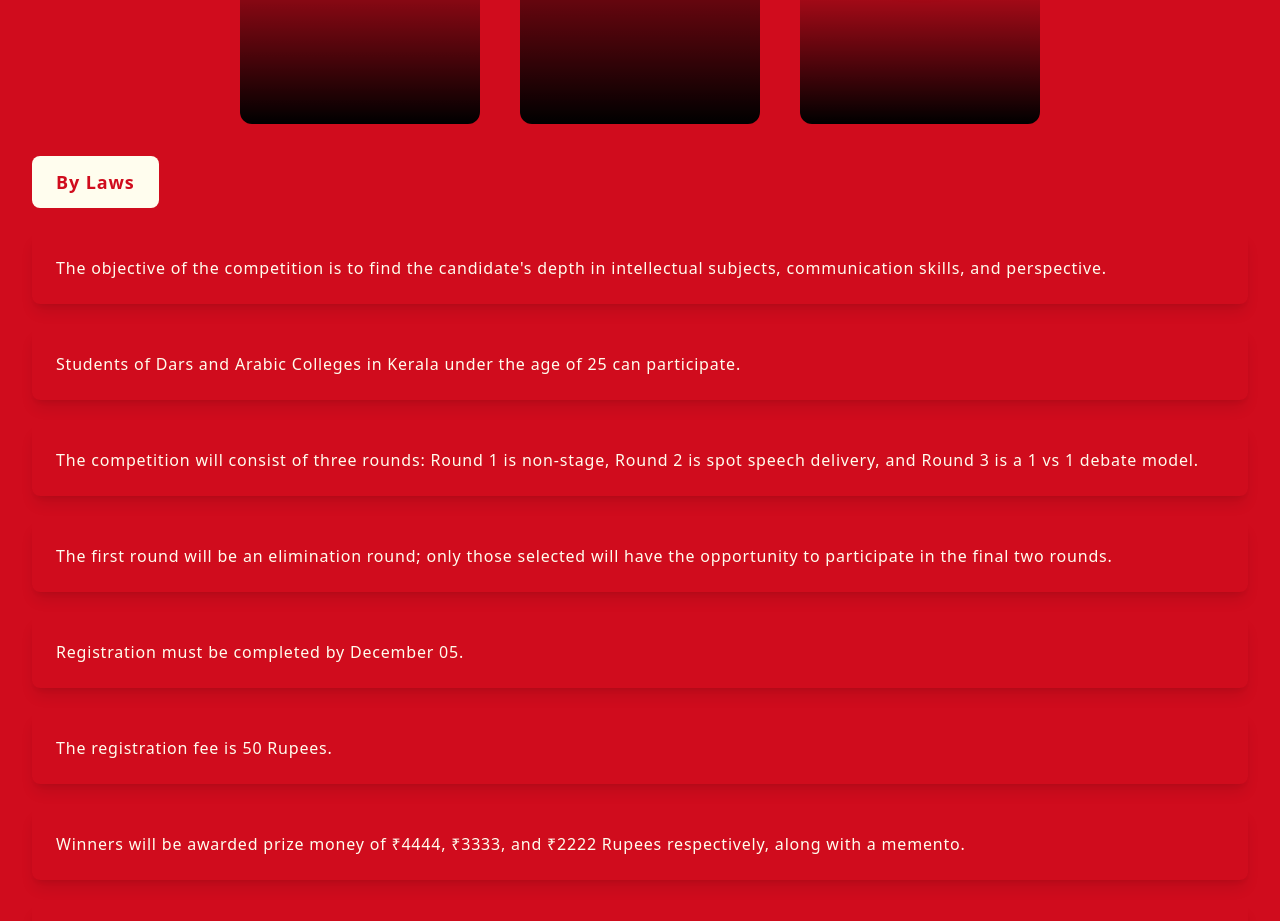
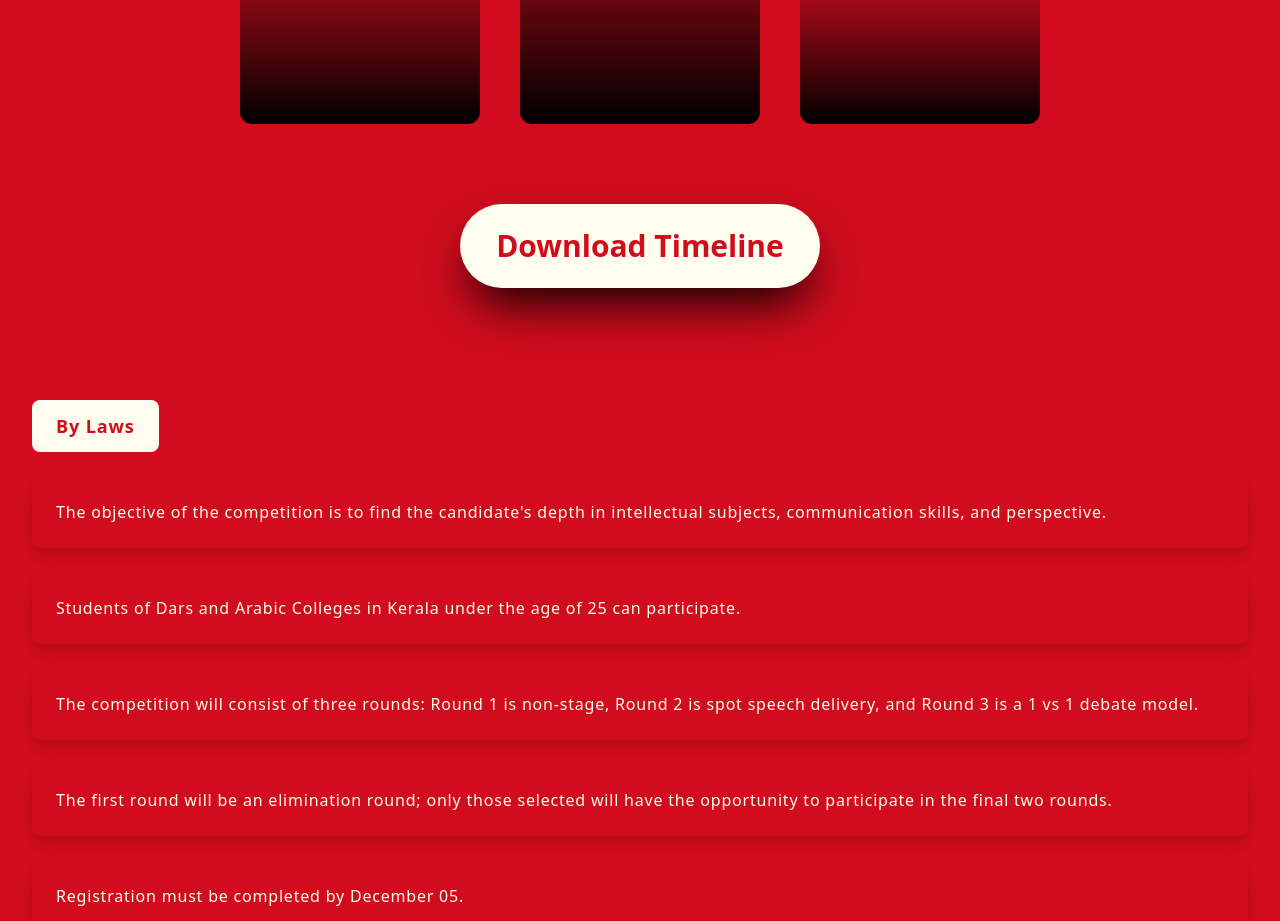
Before and after one commit to Dept-Of-Civilization/stand-point, a React (Vite) app: page / in a window 1280 px wide. Shown: the part 2100-3021 px from the top of the page. Built offline with nearby package versions, Linux system fonts and the light colour scheme; the HTML template or start-up script is replaced by a standard one.

Commit message:
feat: Timeline download link added

```diff
--- /dev/null
+++ b/src/components/Juries.jsx
@@ -0,0 +1,13 @@
+expoort default Juries() {
+    return (
+        <section className="flex items-center justify-center max-h-screen py-20">
+            <div className="grid grid-cols-4 md:grid-cols-12">
+                <article className="col-span-4">
+                    <h2 className="text-secondary tracking-wider font-extrabold text-6xl font-mono mb-16">
+                        JURIES
+                    </h2>
+                </article>
+            </div>
+        </section>
+    )
+}
--- a/src/components/TimeLine.jsx
+++ b/src/components/TimeLine.jsx
@@ -1,3 +1,13 @@
 export default function TimeLine() {
-    return
+    return (
+        <section className="flex items-center justify-center py-20">
+            <a
+                href="/public/images/timeline pdf.pdf"
+                target="_blank"
+                className="text-primary font-bold ext-xl md:text-3xl bg-secondary w-64 md:w-90 text-center p-4 md:p-6 rounded-full shadow-2xl shadow-black hover:scale-105 transition-transform"
+            >
+                Download Timeline
+            </a>
+        </section>
+    )
 }
```
Also changed, not shown: 1 other file (tests, documents, lock files or other folders).
